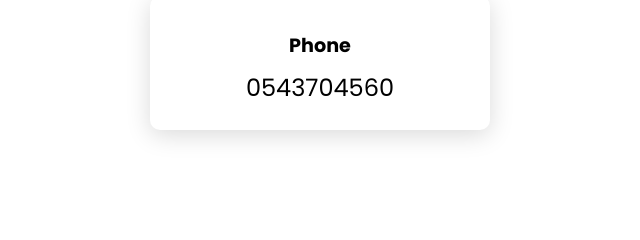
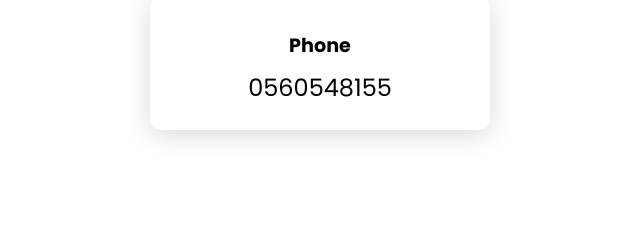
Before and after one commit to waleedshipop/elforsan3, a plain HTML site: page index.html in a window 1280 px wide. Shown: the part 1002-1242 px from the top of the page, 320-960 px from the left. Drawn offline with Linux system fonts and the light colour scheme.

Commit message:
Update index.html

```diff
--- a/index.html
+++ b/index.html
@@ -51,7 +51,7 @@
                 </div>
                 <div class="info">
                     <h3>Phone</h3>
-                    <p>0543704560</p>
+                    <p>0560548155</p>
                 </div>
             </div>
 
```
